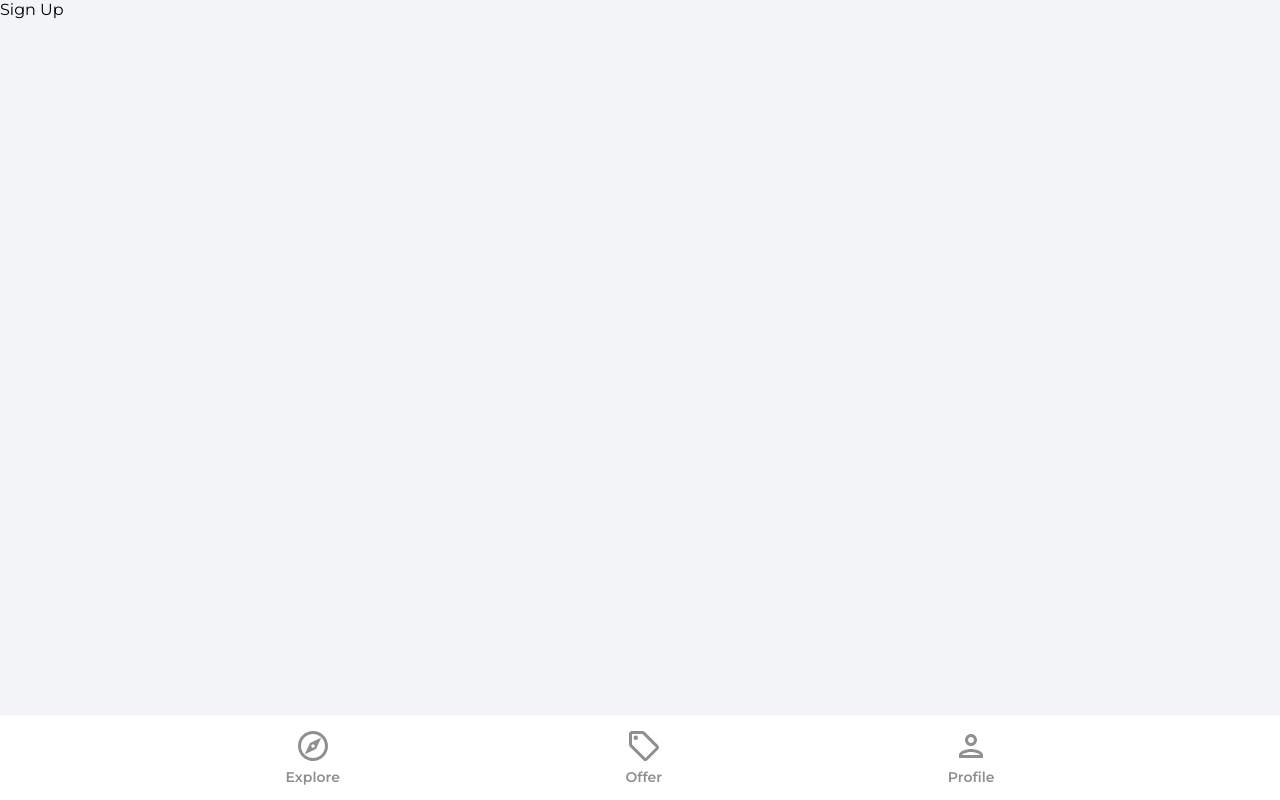
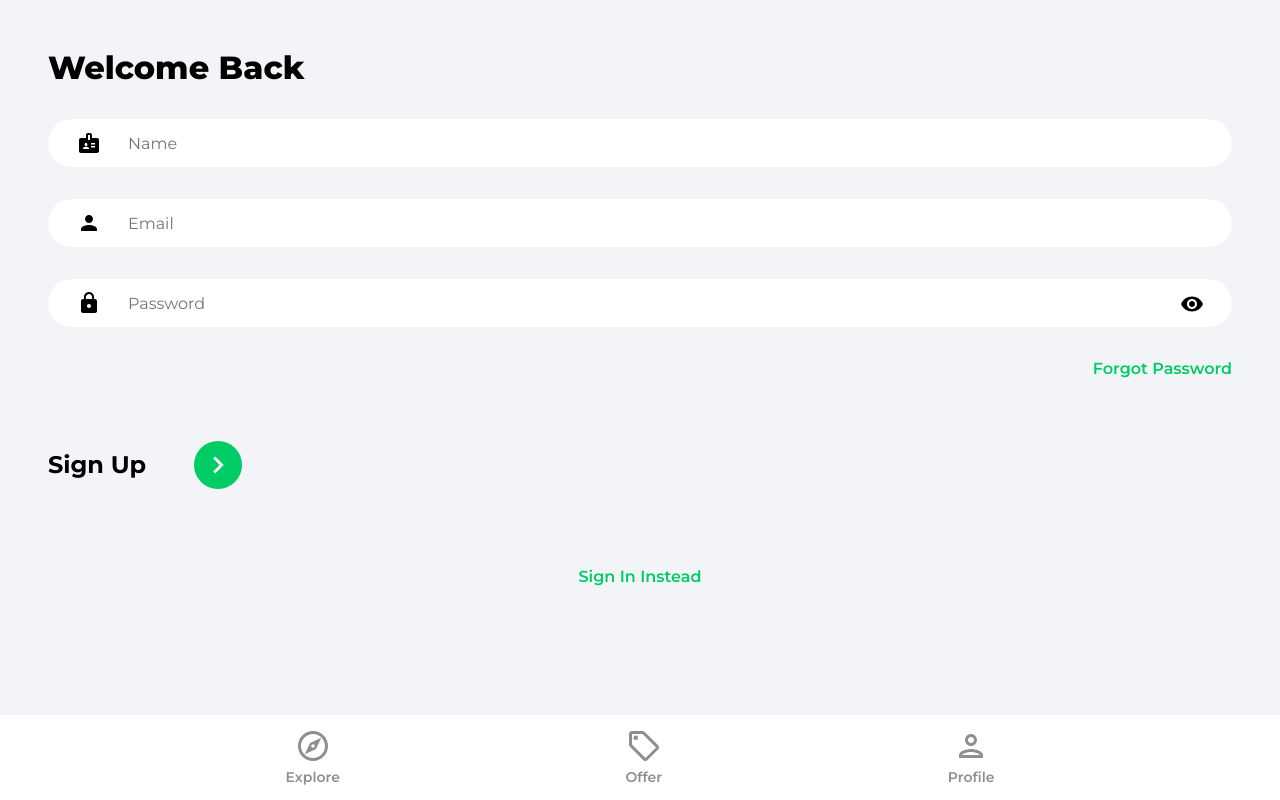
Before and after one commit to naimahassan43/react-house-marketplace, a React (Create React App) app: page /sign-up in a window 1280 px wide. Built offline with nearby package versions, Linux system fonts and the light colour scheme.

Commit message:
Sign Up forms

```diff
--- a/src/pages/SignUp.jsx
+++ b/src/pages/SignUp.jsx
@@ -1,10 +1,75 @@
-import React from 'react'
+import React,{useState} from 'react'
+import { Link, useNavigate } from 'react-router-dom'
+import { ReactComponent as ArrowRightIcon } from '../assets/svg/keyboardArrowRightIcon.svg'
+import visibilityIcon from '../assets/svg/visibilityIcon.svg'
 
 function SignUp() {
+   const [showPassword, setShowPassword] = useState(false)
+   const [formData, setFormData] = useState({
+      name:'',email: '', password: ''
+   })
+   const { name,email, password } = formData
+
+   const navigate = useNavigate()
+
+   const onChange = (e) => {
+      setFormData((prevState) => ({
+         ...prevState,
+         [e.target.id]:e.target.value
+      }))
+   }
    return (
-      <div>
-         Sign Up
-      </div>
+      <>
+         <div className="pageContainer">
+            <header>
+               <p className="pageHeader">Welcome Back</p>
+            </header>
+            <form action="">
+            <input
+               type="text"
+               className="nameInput"
+               placeholder="Name"
+               id="name"
+               value={name}
+               onChange={onChange}
+               />
+               <input
+               type="email"
+               className="emailInput"
+               placeholder="Email"
+               id="email"
+               value={email}
+               onChange={onChange}
+               />
+               <div className="passwordInputDiv">
+               <input
+                  type={showPassword ? 'text' : 'password'}
+                  className="passwordInput"
+                  placeholder="Password"
+                  id="password"
+                  value={password}
+                  onChange={onChange}
+               />
+
+               <img
+                  src={visibilityIcon}
+                  alt="show password"
+                  className="showPassword"
+                  onClick={() => setShowPassword((prevState) => !prevState)}
+               />
+               </div>
+               <Link to='/forgot-password' className='forgotPasswordLink'>Forgot Password</Link>
+               <div className="signUpBar">
+                  <p className="signUpText">Sign Up</p>
+                  <button className="signUpButton">
+                     <ArrowRightIcon fill='#ffffff' width='34px' height='34px'/>
+                  </button>
+               </div>
+            </form>
+            {/* Google OAuth Component */}
+            <Link to='/sign-in' className='registerLink'>Sign In Instead</Link>
+         </div>
+      </>
    )
 }
 
```
